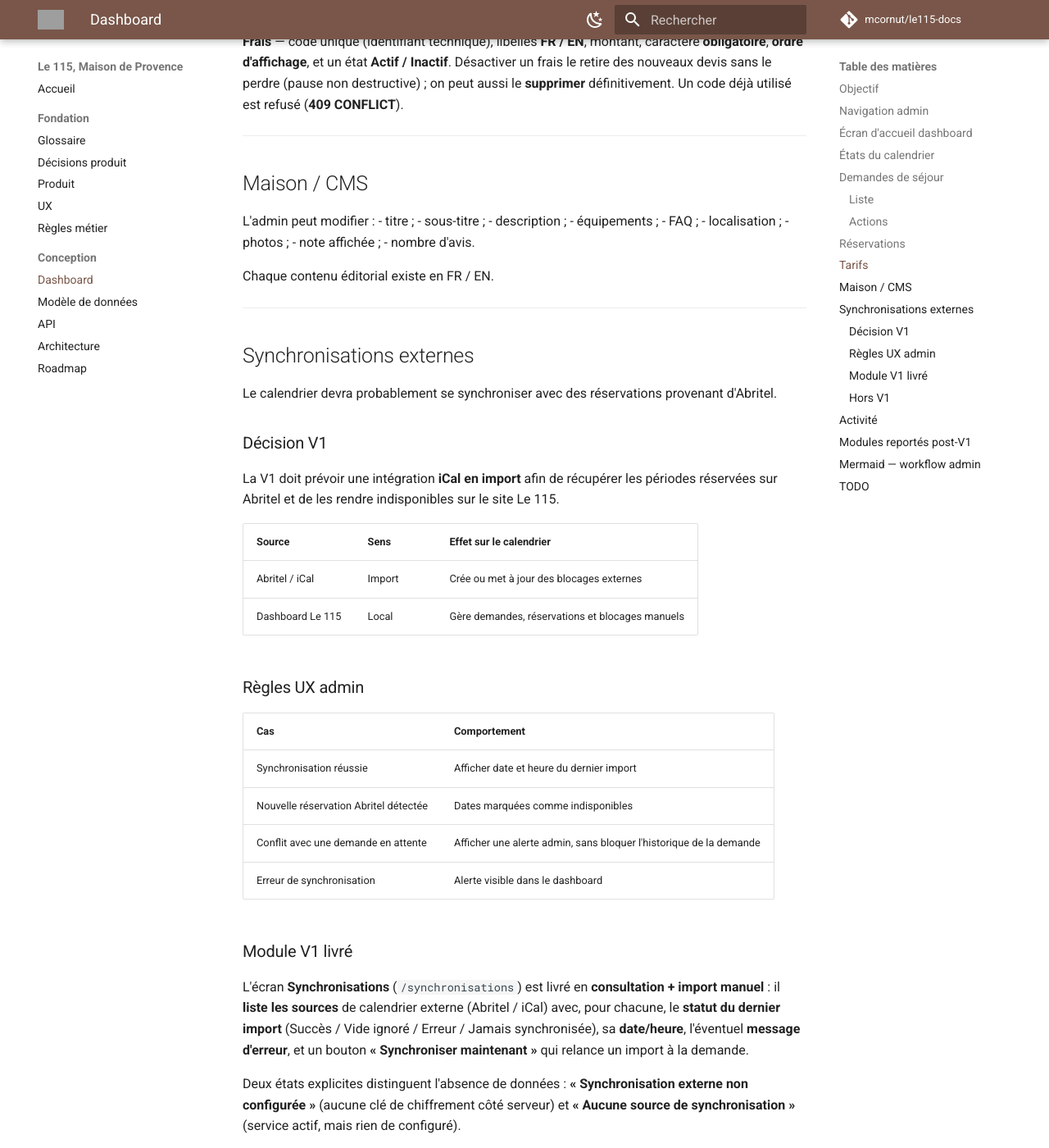
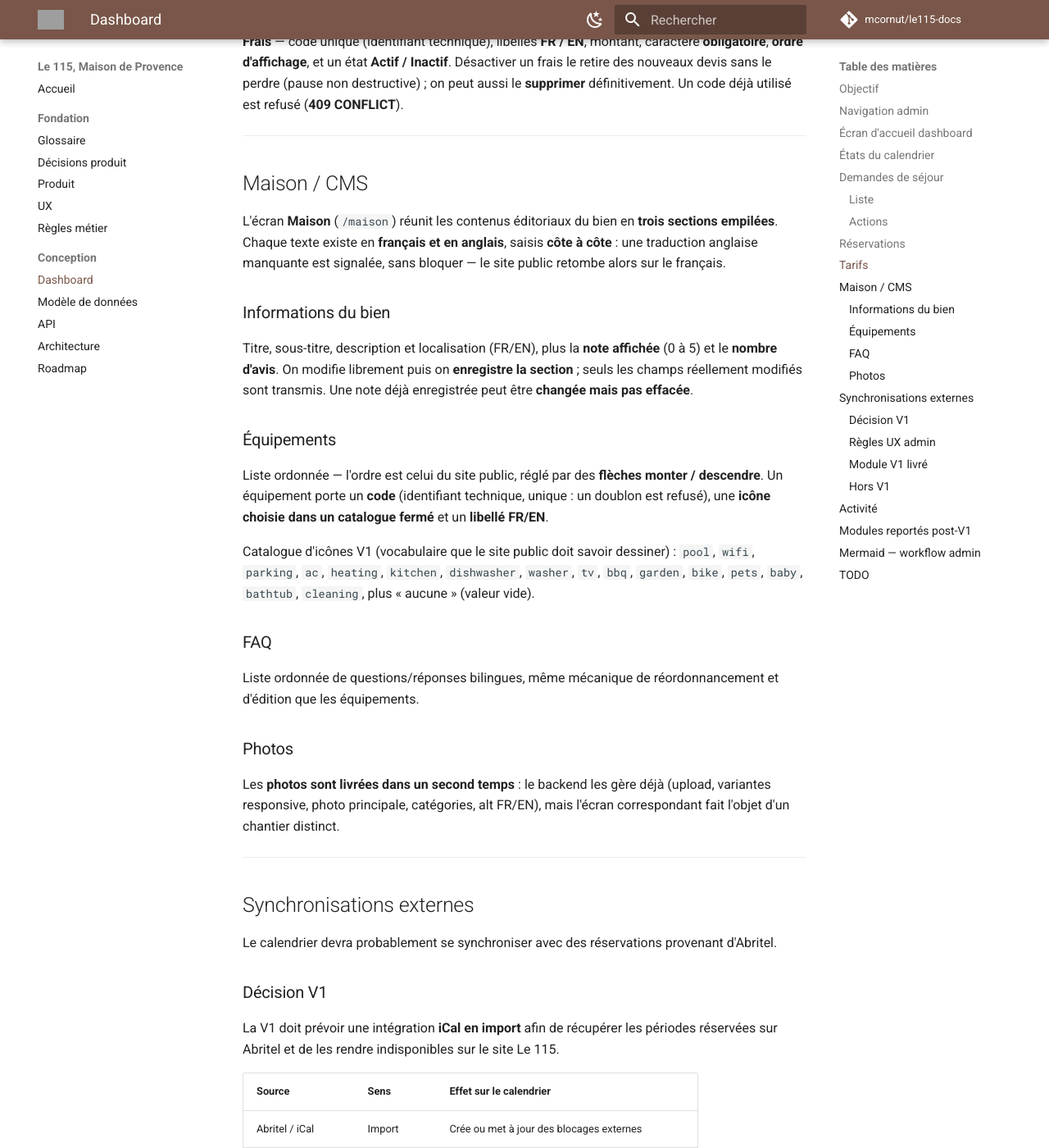
Before and after one commit to mcornut/le115-docs, an MkDocs documentation site: the page built from docs/04-Dashboard.md, in a window 1280 px wide and 1400 px high, scrolled down 4045 px. Shown: the whole window at 82% size. Built offline with MkDocs 1.6.1 and Material for MkDocs 9.7.7, drawn with Linux system fonts in a browser that asks for light colours; comment, search, counter and statistics services are not loaded; grey boxes are pictures that could not be loaded.

Commit message:
docs(dashboard): module Maison — contenus FR/EN, équipements, FAQ

```diff
--- a/docs/04-Dashboard.md
+++ b/docs/04-Dashboard.md
@@ -170,19 +170,40 @@ utilisé est refusé (**409 CONFLICT**).
 
 ## Maison / CMS
 
-L'admin peut modifier :
-- titre ;
-- sous-titre ;
-- description ;
-- équipements ;
-- FAQ ;
-- localisation ;
-- photos ;
-- note affichée ;
-- nombre d'avis.
+L'écran **Maison** (`/maison`) réunit les contenus éditoriaux du bien en
+**trois sections empilées**. Chaque texte existe en **français et en anglais**,
+saisis **côte à côte** : une traduction anglaise manquante est signalée, sans
+bloquer — le site public retombe alors sur le français.
 
-Chaque contenu éditorial existe en FR / EN.
+### Informations du bien
 
+Titre, sous-titre, description et localisation (FR/EN), plus la **note
+affichée** (0 à 5) et le **nombre d'avis**. On modifie librement puis on
+**enregistre la section** ; seuls les champs réellement modifiés sont
+transmis. Une note déjà enregistrée peut être **changée mais pas effacée**.
+
+### Équipements
+
+Liste ordonnée — l'ordre est celui du site public, réglé par des **flèches
+monter / descendre**. Un équipement porte un **code** (identifiant technique,
+unique : un doublon est refusé), une **icône choisie dans un catalogue fermé**
+et un **libellé FR/EN**.
+
+Catalogue d'icônes V1 (vocabulaire que le site public doit savoir dessiner) :
+`pool`, `wifi`, `parking`, `ac`, `heating`, `kitchen`, `dishwasher`, `washer`,
+`tv`, `bbq`, `garden`, `bike`, `pets`, `baby`, `bathtub`, `cleaning`, plus
+« aucune » (valeur vide).
+
+### FAQ
+
+Liste ordonnée de questions/réponses bilingues, même mécanique de
+réordonnancement et d'édition que les équipements.
+
+### Photos
+
+Les **photos sont livrées dans un second temps** : le backend les gère déjà
+(upload, variantes responsive, photo principale, catégories, alt FR/EN), mais
+l'écran correspondant fait l'objet d'un chantier distinct.
 
 ---
 
```
Also changed, not shown: docs/06-API.md (+9 -1 lines).
